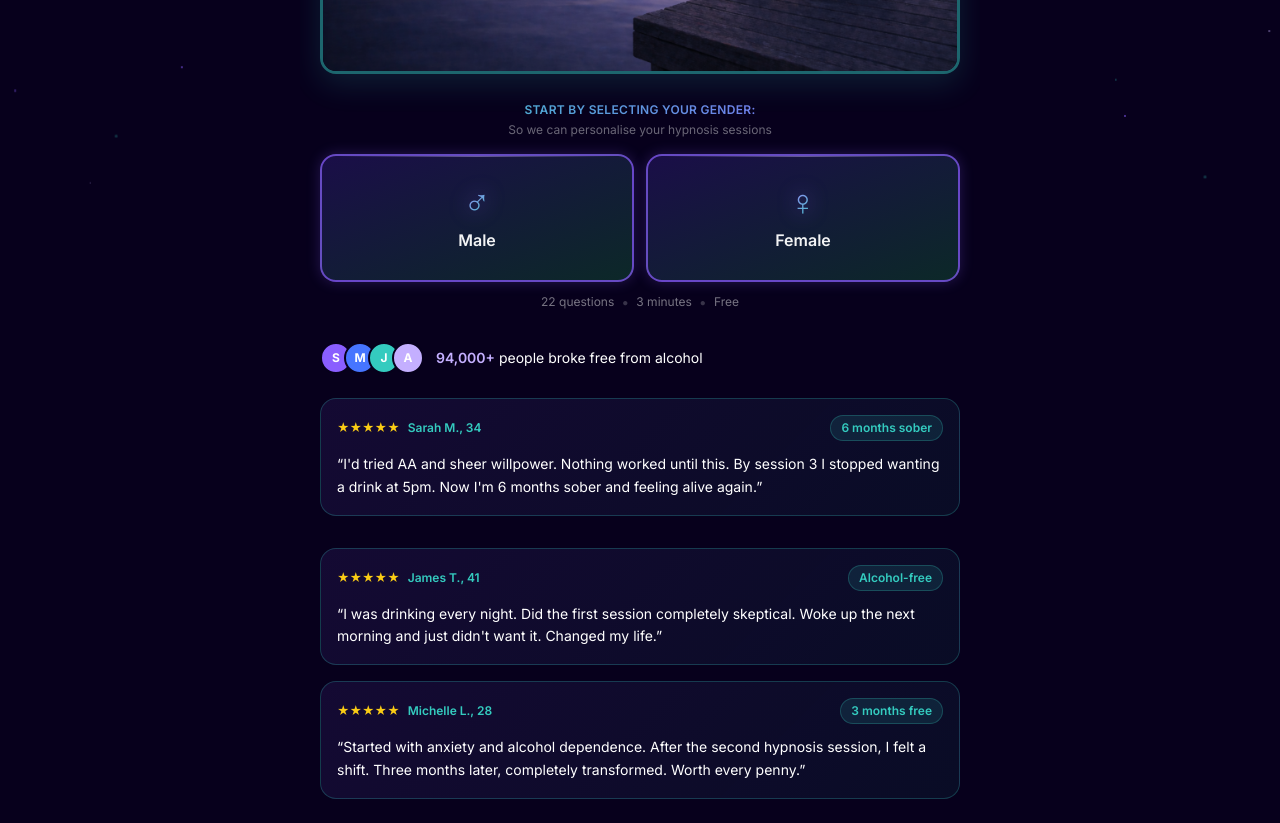
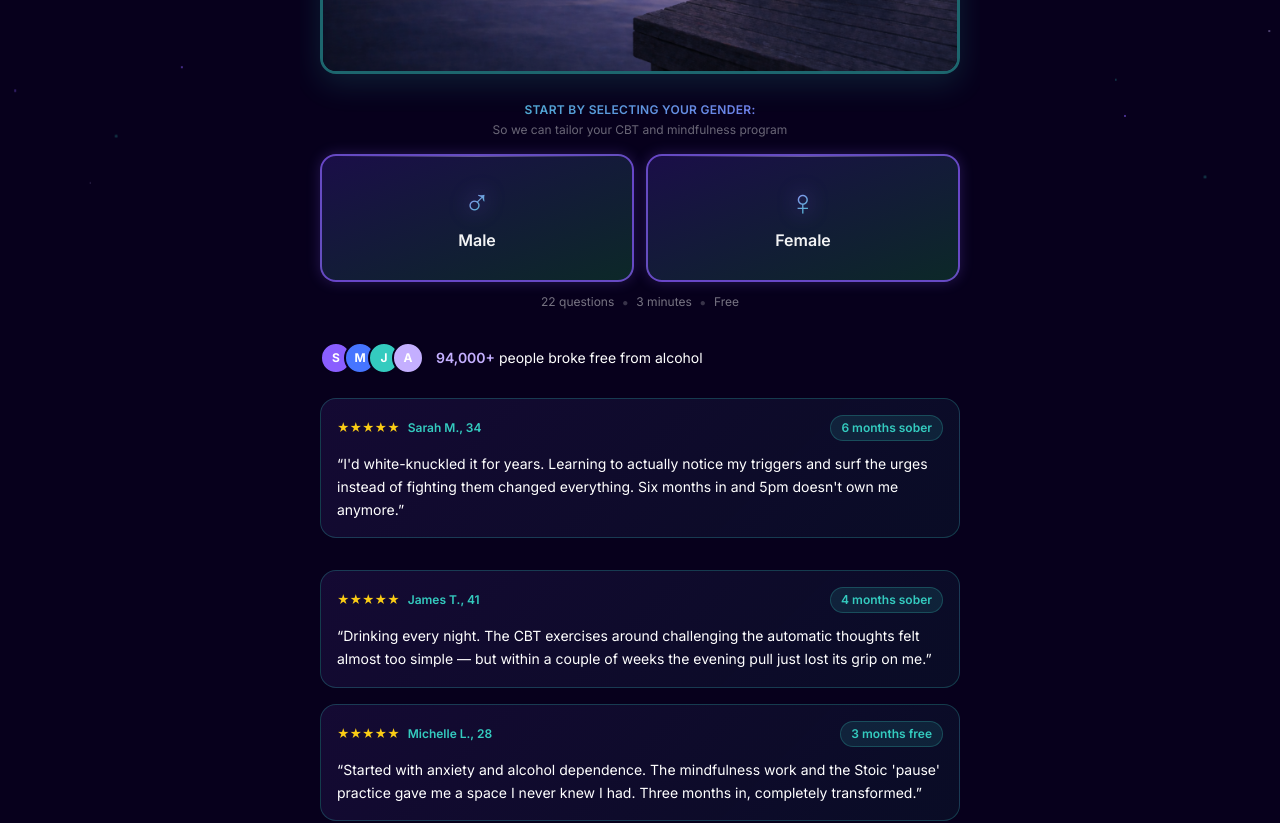
Before and after one commit to andrewhopper1974/mended, a Next.js app: page / in a window 1280 px wide. Shown: the part 580-1403 px from the top of the page. Built offline with nearby package versions, Linux system fonts and the light colour scheme; no server answers; a web font is replaced by a local one.

Commit message:
rebrand from hypnosis to CBT, mindfulness, and Stoic practice across copy, testimonials, and legal pages

```diff
--- a/app/layout.tsx
+++ b/app/layout.tsx
@@ -18,11 +18,11 @@ const playfair = Playfair_Display({
 export const metadata: Metadata = {
   title: "Break Free From Alcohol",
   description:
-    "Mended uses science-backed hypnosis to help you break free from alcohol — for good. Take the free 3-minute quiz and get your personalised program. Used by 94,000+ people.",
+    "Mended uses evidence-based CBT, mindfulness, and Stoic practice to help you break free from alcohol — for good. Take the free 3-minute quiz and get your personalised program. Used by 94,000+ people.",
   openGraph: {
     title: "Break Free From Alcohol",
     description:
-      "Take the free 3-minute quiz and discover your personalised hypnosis program. Break free from alcohol — for good.",
+      "Take the free 3-minute quiz and discover your personalised CBT and mindfulness program. Break free from alcohol — for good.",
     type: "website",
   },
 };
--- a/app/privacy/page.tsx
+++ b/app/privacy/page.tsx
@@ -58,7 +58,7 @@ export default function PrivacyPage() {
             How We Use Your Data
           </h2>
           <ul className="space-y-2" style={{ color: "rgba(255,255,255,0.7)", lineHeight: "1.6" }}>
-            <li>• To provide and customize your personalized hypnosis program</li>
+            <li>• To provide and customize your personalized recovery program</li>
             <li>• To send email updates, program materials, and support resources</li>
             <li>• To improve our service through usage analytics</li>
             <li>• To process payments and manage your subscription</li>
--- a/app/reviews/page.tsx
+++ b/app/reviews/page.tsx
@@ -9,21 +9,21 @@ const REVIEWS = [
     age: 34,
     tag: "6 months sober",
     stars: 5,
-    text: "I'd tried AA, therapy, and sheer willpower. Nothing worked until this. By session 3 I stopped wanting a drink at 5pm. Now I'm 6 months sober and feeling alive again. I genuinely didn't believe hypnosis would work — I was wrong.",
+    text: "I'd tried plenty of things alongside white-knuckling it. The CBT trigger work and learning to actually surf the urges instead of fighting them is what finally clicked. Six months in and 5pm doesn't own me anymore.",
   },
   {
     name: "James T.",
     age: 41,
-    tag: "Alcohol-free",
+    tag: "4 months sober",
     stars: 5,
-    text: "I was drinking every night for 8 years. Did the first session completely skeptical. Woke up the next morning and just didn't want it. That was 4 months ago. Changed my life.",
+    text: "Drinking every night for 8 years. The CBT exercises around catching and challenging the automatic 'I deserve this' thoughts felt almost too simple — but within weeks the evening pull just lost its grip. Four months on and I'm still amazed.",
   },
   {
     name: "Michelle L.",
     age: 28,
     tag: "3 months free",
     stars: 5,
-    text: "Started with crippling anxiety and alcohol dependence. After the second hypnosis session, I felt a genuine shift in how my brain responded to stress. Three months later, completely transformed. Worth every penny.",
+    text: "Started with crippling anxiety and alcohol dependence. The mindfulness practices and the Stoic 'pause' work gave me a space between feeling and reacting that I never knew I had. Three months later, completely transformed.",
   },
   {
     name: "Daniel R.",
@@ -44,7 +44,7 @@ const REVIEWS = [
     age: 44,
     tag: "Sober 7 months",
     stars: 5,
-    text: "I was deeply skeptical. But after two sessions the craving just... lifted. It wasn't willpower, it was like the switch got turned off. 7 months later and I've never looked back.",
+    text: "I was deeply skeptical. But the urge surfing technique — just watching the craving rise and fall without acting — actually worked. It's not willpower, it's a skill. 7 months later and I've never looked back.",
   },
   {
     name: "Priya S.",
@@ -58,7 +58,7 @@ const REVIEWS = [
     age: 49,
     tag: "Best decision I made",
     stars: 5,
-    text: "Tried everything — rehab, AA, medication. This is the only thing that actually rewired how I think. My doctor is amazed. I've been sober for over a year now.",
+    text: "I'd tried a lot of things over the years. What worked for me here was the combination — the CBT structure, the mindfulness practice, and honestly the Stoic readings gave it a depth I didn't expect. Over a year sober now.",
   },
 ];
 
--- a/components/DesktopSidebar.tsx
+++ b/components/DesktopSidebar.tsx
@@ -6,21 +6,21 @@ const TESTIMONIALS = [
   {
     name: "Sarah M., 34",
     tag: "6 months sober",
-    text: "I'd tried AA and sheer willpower. Nothing worked until this. By session 3 I stopped wanting a drink at 5pm. Now I'm 6 months sober and feeling alive again.",
+    text: "I'd white-knuckled it for years. Learning to actually notice my triggers and surf the urges instead of fighting them changed everything. Six months in and 5pm doesn't own me anymore.",
     avatar: "S",
     color: "#8A5EFF",
   },
   {
     name: "James T., 41",
-    tag: "Alcohol-free",
-    text: "I was drinking every night. Did the first session completely skeptical. Woke up the next morning and just didn't want it. Changed my life completely.",
+    tag: "4 months sober",
+    text: "Drinking every night. The CBT exercises around challenging the automatic thoughts felt almost too simple — but within a couple of weeks the evening pull just lost its grip on me.",
     avatar: "J",
     color: "#34CBBF",
   },
   {
     name: "Michelle L., 28",
     tag: "3 months free",
-    text: "Started with anxiety and alcohol dependence. After the second hypnosis session, I felt a shift. Three months later, completely transformed.",
+    text: "Started with anxiety and alcohol dependence. The mindfulness work and the Stoic 'pause' practice gave me a space I never knew I had. Three months in, completely transformed.",
     avatar: "M",
     color: "#4675FF",
   },
@@ -34,7 +34,7 @@ const TESTIMONIALS = [
 ];
 
 const TRUST_BADGES = [
-  { icon: "🔬", label: "Science-backed", sub: "Clinically validated hypnosis" },
+  { icon: "🔬", label: "Science-backed", sub: "CBT & MBRP techniques" },
   { icon: "🔒", label: "SSL Secure", sub: "256-bit encryption" },
   { icon: "↩️", label: "30-day guarantee", sub: "Full refund, no questions" },
   { icon: "⭐", label: "4.9/5 rating", sub: "From 2,847 reviews" },
--- a/components/IntroScreen.tsx
+++ b/components/IntroScreen.tsx
@@ -17,19 +17,19 @@ const fadeUp = (delay = 0) => ({
 });
 
 const SARAH = {
-  text: "I'd tried AA and sheer willpower. Nothing worked until this. By session 3 I stopped wanting a drink at 5pm. Now I'm 6 months sober and feeling alive again.",
+  text: "I'd white-knuckled it for years. Learning to actually notice my triggers and surf the urges instead of fighting them changed everything. Six months in and 5pm doesn't own me anymore.",
   name: "Sarah M., 34",
   tag: "6 months sober",
 };
 
 const OTHER_TESTIMONIALS = [
   {
-    text: "I was drinking every night. Did the first session completely skeptical. Woke up the next morning and just didn't want it. Changed my life.",
+    text: "Drinking every night. The CBT exercises around challenging the automatic thoughts felt almost too simple — but within a couple of weeks the evening pull just lost its grip on me.",
     name: "James T., 41",
-    tag: "Alcohol-free",
+    tag: "4 months sober",
   },
   {
-    text: "Started with anxiety and alcohol dependence. After the second hypnosis session, I felt a shift. Three months later, completely transformed. Worth every penny.",
+    text: "Started with anxiety and alcohol dependence. The mindfulness work and the Stoic 'pause' practice gave me a space I never knew I had. Three months in, completely transformed.",
     name: "Michelle L., 28",
     tag: "3 months free",
   },
@@ -123,7 +123,7 @@ export default function IntroScreen({ onStart }: Props) {
           {" "}quit alcohol for good.
         </h1>
         <p className="text-sm" style={{ color: "rgba(255,255,255,0.45)", letterSpacing: "0.01em" }}>
-          No willpower. No AA. No medication.
+          Skills-based. Self-paced. Private.
         </p>
       </motion.div>
 
@@ -164,7 +164,7 @@ export default function IntroScreen({ onStart }: Props) {
           Start by selecting your gender:
         </p>
         <p className="text-xs text-center mb-4" style={{ color: "rgba(255,255,255,0.4)" }}>
-          So we can personalise your hypnosis sessions
+          So we can tailor your CBT and mindfulness program
         </p>
 
         <div className="grid grid-cols-2 gap-3">
--- a/components/LoadingScreen.tsx
+++ b/components/LoadingScreen.tsx
@@ -6,8 +6,8 @@ import { motion, AnimatePresence } from "framer-motion";
 const STEPS = [
   { icon: "🔍", label: "Analyzing your drinking patterns" },
   { icon: "🧩", label: "Mapping your personal triggers" },
-  { icon: "🧠", label: "Identifying subconscious drivers" },
-  { icon: "✨", label: "Building your hypnosis protocol" },
+  { icon: "🧠", label: "Identifying your thought patterns" },
+  { icon: "✨", label: "Building your CBT and mindfulness protocol" },
 ];
 
 interface Props {
--- a/components/PaywallScreen.tsx
+++ b/components/PaywallScreen.tsx
@@ -173,7 +173,7 @@ export default function PaywallScreen({ profile, email }: Props) {
       >
         {profileData.name}
         <br />
-        Hypnosis Program Is Ready
+        Recovery Program Is Ready
       </h1>
 
       <p
@@ -283,8 +283,8 @@ export default function PaywallScreen({ profile, email }: Props) {
         </p>
         <div className="space-y-2.5">
           {[
-            "Guided hypnosis sessions that eliminate cravings at the subconscious level",
-            "Your personalized trigger map and subconscious reprogramming protocol",
+            "Guided CBT and mindfulness sessions that defuse cravings as they arise",
+            "Your personalized trigger map and urge-surfing toolkit",
             "30-day step-by-step plan built around your specific answers",
           ].map((b, i) => (
             <div key={i} className="flex items-start gap-2.5">
--- a/components/QuizScreen.tsx
+++ b/components/QuizScreen.tsx
@@ -100,7 +100,7 @@ function getEmojiForAnswer(answer: string): string {
   if (lower.includes("judgment")) return "👀";
 
   // Methods/solutions
-  if (lower.includes("hypnosis")) return "🧠";
+  if (lower.includes("mindfulness")) return "🧠";
   if (lower.includes("therapy")) return "👨‍⚕️";
   if (lower.includes("support group")) return "👥";
   if (lower.includes("medication")) return "💊";
@@ -114,9 +114,9 @@ function getEmojiForAnswer(answer: string): string {
 // Q9 inline hint
 const Q9_HINT =
   "This is exactly what our program is designed to give you.";
-// Q21 hypnosis hint
-const Q21_HYPNOSIS_OPTION = "Subconscious reprogramming through hypnosis";
-const Q21_HINT = "Hypnosis is the core of your program — perfect.";
+// Q21 hint
+const Q21_HYPNOSIS_OPTION = "Mindfulness and urge surfing techniques";
+const Q21_HINT = "Mindfulness-based relapse prevention is at the core of your program — perfect.";
 
 // Context cards shown below open-ended inputs
 const OPEN_ENDED_CONTEXT: Record<number, { icon: string; color: string; title: string; body: string }> = {
@@ -148,7 +148,7 @@ const OPEN_ENDED_CONTEXT: Record<number, { icon: string; color: string; title: s
     icon: "🔒",
     color: "#8A5EFF",
     title: "This is just for you",
-    body: "Your honesty here directly shapes your hypnosis sessions. The more real you are with yourself, the more powerful your program becomes.",
+    body: "Your honesty here directly shapes your CBT and mindfulness sessions. The more real you are with yourself, the more powerful your program becomes.",
   },
   26: {
     icon: "💜",
@@ -312,7 +312,7 @@ export default function QuizScreen({
           </motion.div>
         )}
 
-        {/* Hint after Q21 hypnosis selected */}
+        {/* Hint after Q21 mindfulness selected */}
         {showHint && item.id === 21 && (
           <motion.div
             initial={{ opacity: 0, y: -8 }}
```
Also changed, not shown: app/refund/page.tsx (+4 -4 lines), app/terms/page.tsx (+4 -3 lines), components/ResultsScreen.tsx (+4 -4 lines), lib/quizData.ts (+7 -7 lines).
